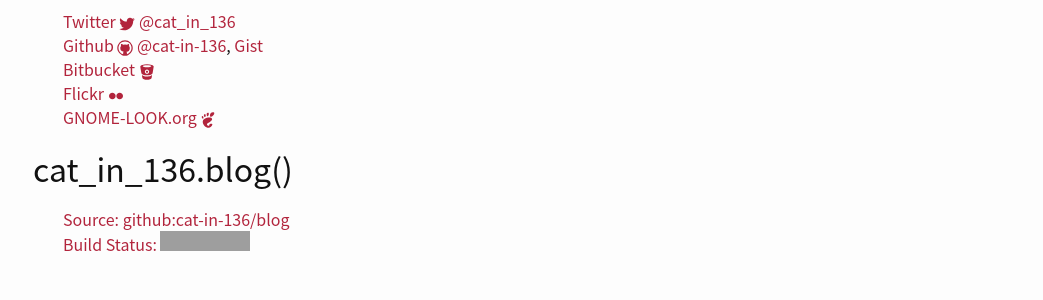
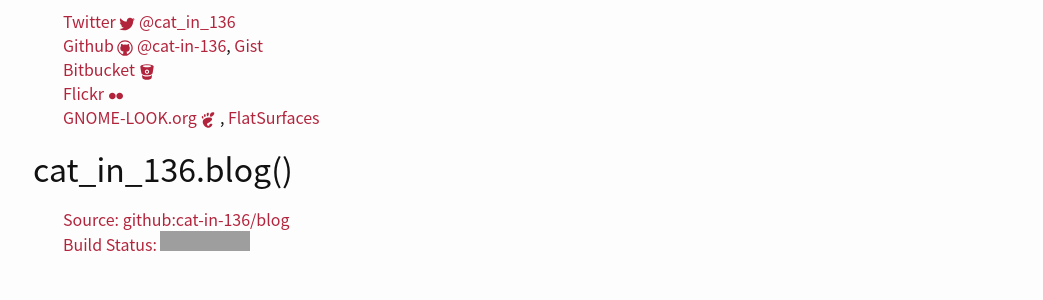
Before and after one commit to cat-in-136/blog, a Jekyll site: the page built from about.html, in a window 1280 px wide. Shown: the part 364-664 px from the top of the page, without its empty margins (237-1280 px from the left). Built offline with Jekyll 4.4.1, drawn with Linux system fonts in a browser that asks for light colours; some web fonts are replaced; grey boxes are pictures that could not be loaded.

Commit message:
add link to gnome-looks FlatSurfaces theme on the about page

```diff
--- a/about.html
+++ b/about.html
@@ -107,7 +107,8 @@
     <a href="https://www.flickr.com/photos/27992339@N00/">Flickr{{ flickricon }}</a>
   </li>
   <li>
-    <a href="https://www.gnome-look.org/member/225575/">GNOME-LOOK.org{{ gnomeicon }}</a>
+    <a href="https://www.gnome-look.org/member/225575/">GNOME-LOOK.org{{ gnomeicon }}</a>,
+    <a href="https://www.gnome-look.org/content/show.php/FlatSurfaces?content=147949">FlatSurfaces</a>
   </li>
 </ul>
 
```
